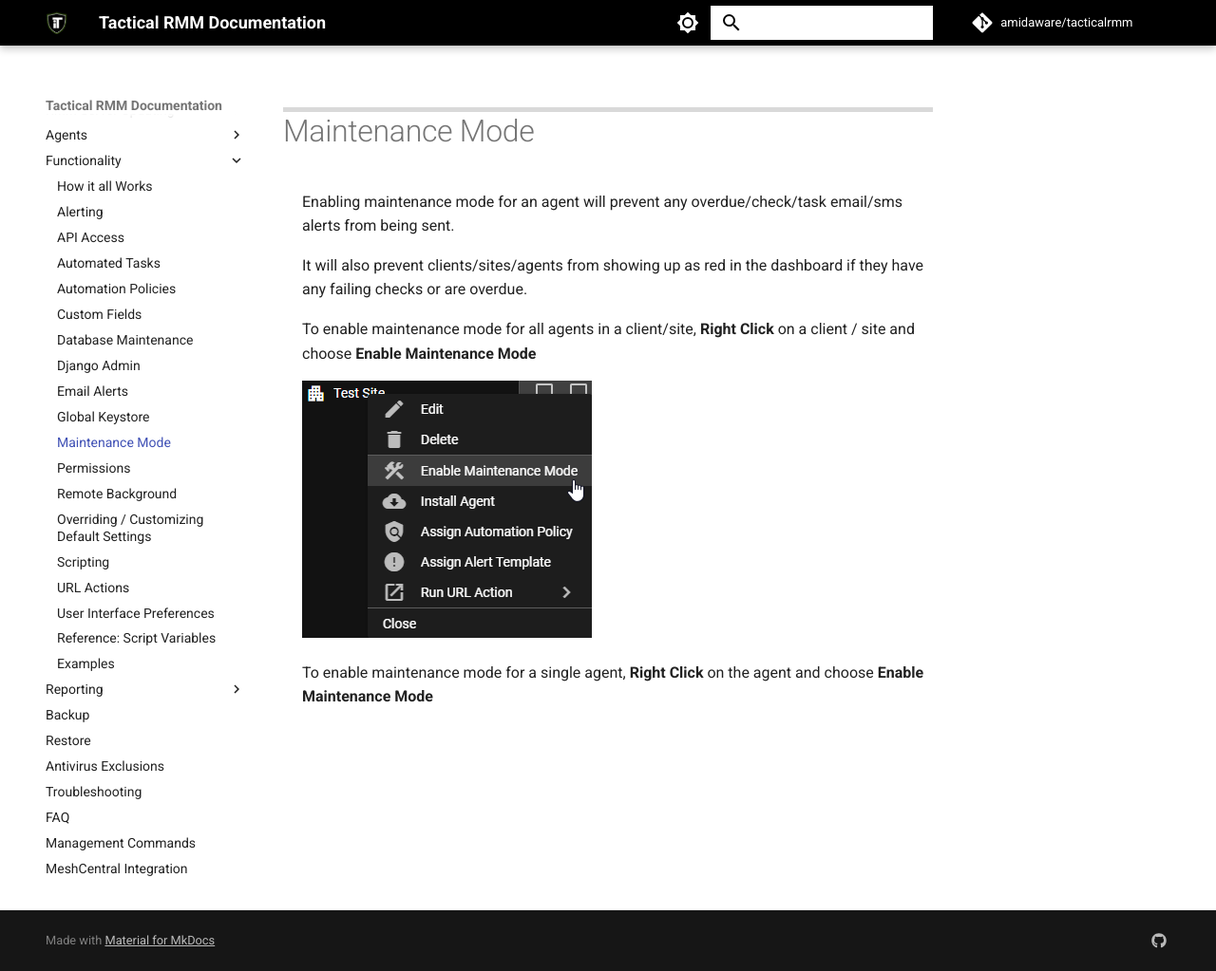
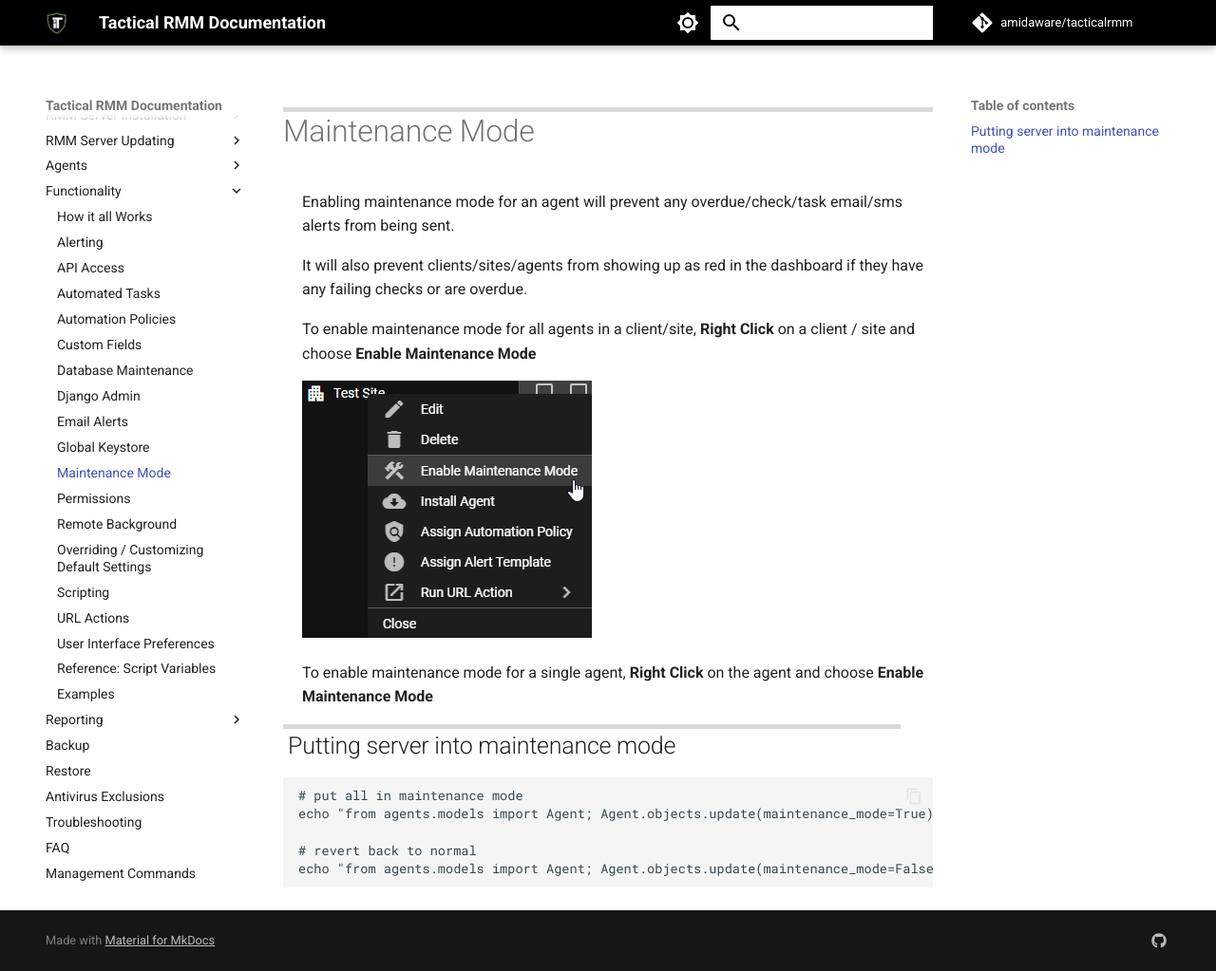
Before and after one commit to amidaware/trmm-docs, an MkDocs documentation site: the page built from docs/functions/maintenance_mode.md, in a window 1280 px wide and 1023 px high. Shown: the whole window at 95% size. Built offline with MkDocs 1.6.1 and Material for MkDocs 9.7.7, drawn with Linux system fonts in a browser that asks for light colours; comment, search, counter and statistics services are not loaded.

Commit message:
Adding server maintenance mode

````diff
--- a/docs/functions/maintenance_mode.md
+++ b/docs/functions/maintenance_mode.md
@@ -9,3 +9,13 @@
 ![maint_mode](../images/maint_mode.png)
 
 To enable maintenance mode for a single agent, **Right Click** on the agent and choose **Enable Maintenance Mode**
+
+## Putting server into maintenance mode
+
+```
+# put all in maintenance mode
+echo "from agents.models import Agent; Agent.objects.update(maintenance_mode=True)" | /rmm/api/env/bin/python /rmm/api/tacticalrmm/manage.py shell
+
+# revert back to normal
+echo "from agents.models import Agent; Agent.objects.update(maintenance_mode=False)" | /rmm/api/env/bin/python /rmm/api/tacticalrmm/manage.py shell
+```
````
